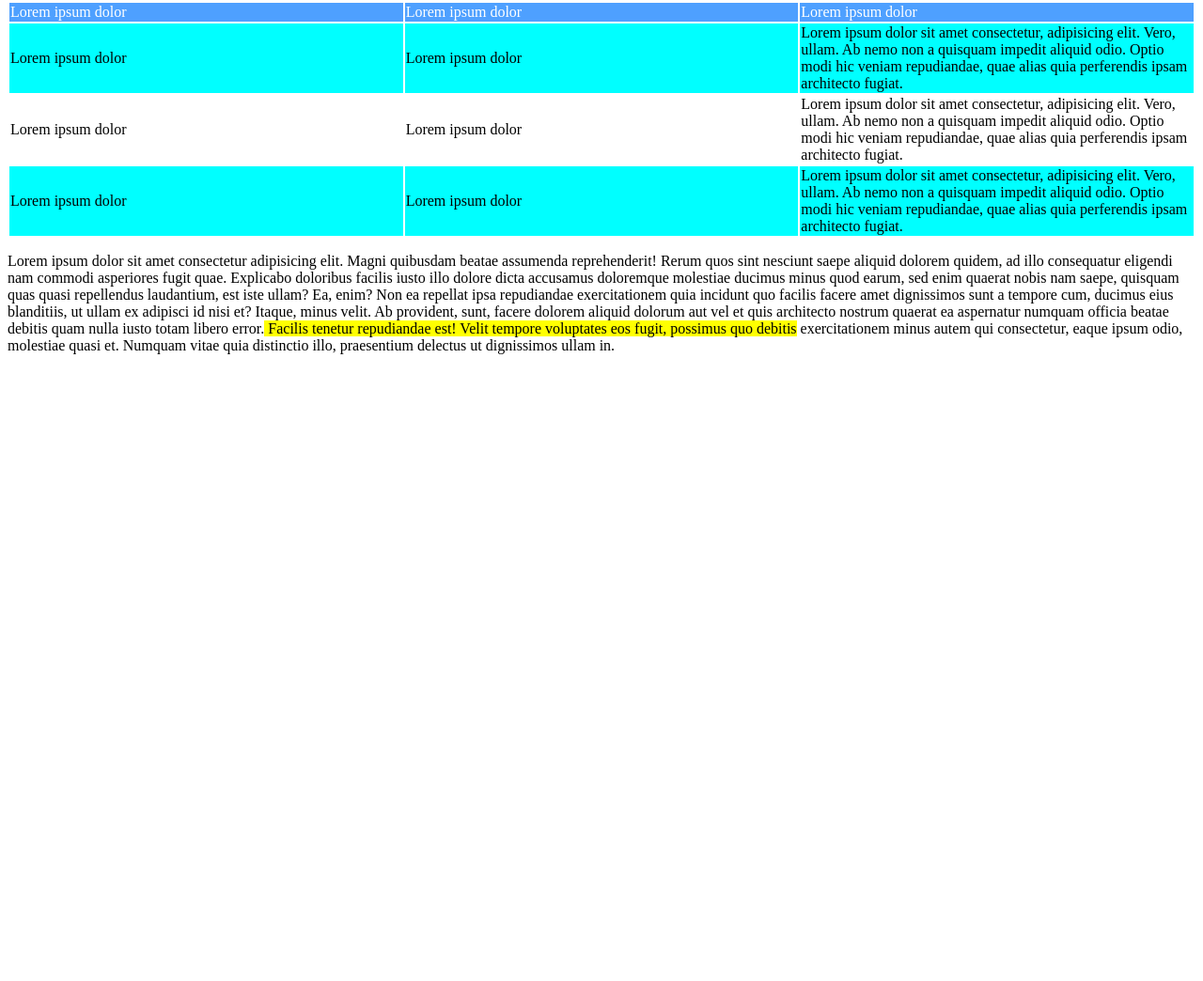
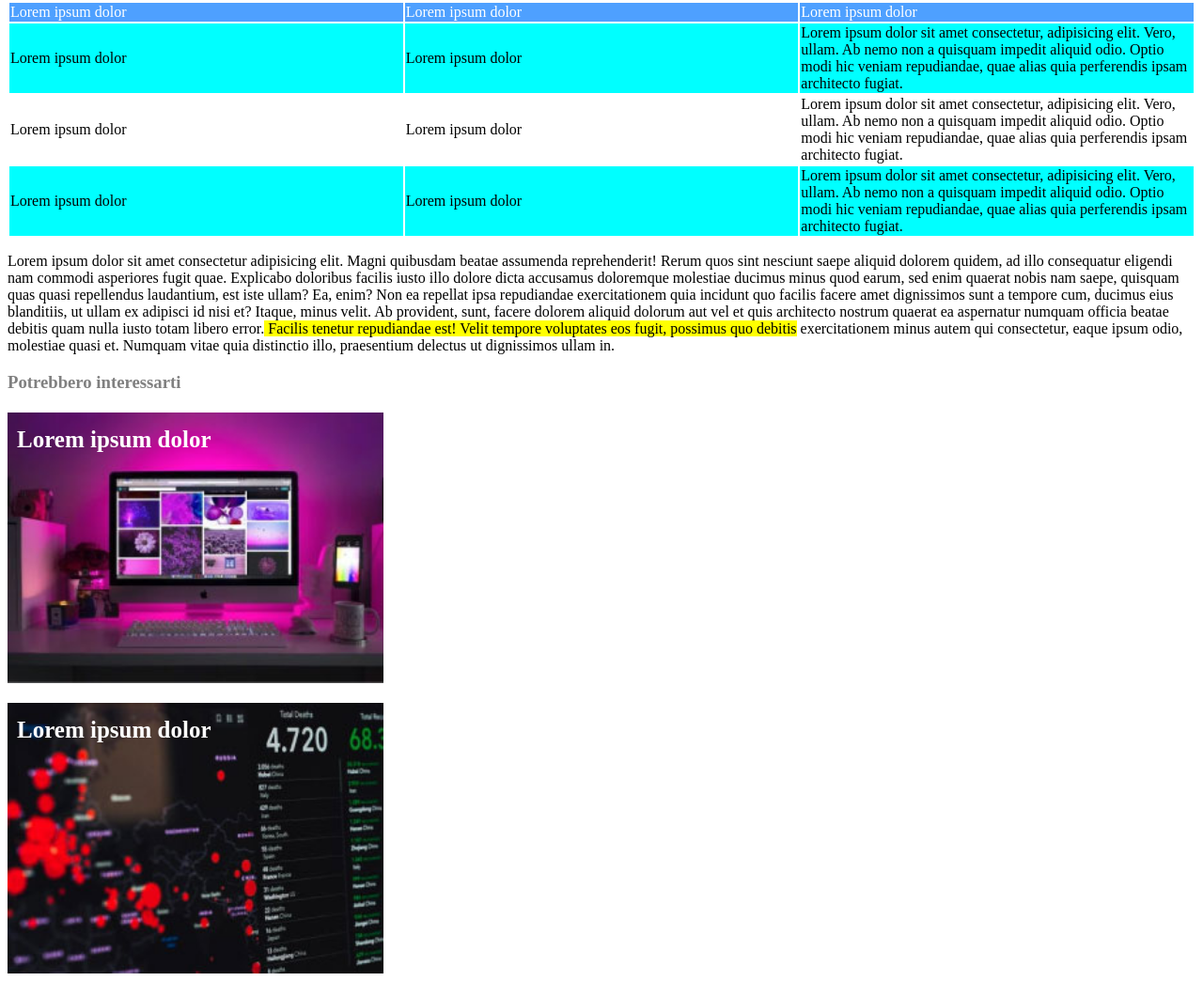
Before and after one commit to pizzi9523/html-css-booleaner, a plain HTML site: page index.html in a window 1280 px wide. Shown: the part 1391-2435 px from the top of the page at 94% size. Before the commit the page ends 1784 px from the top, so only its background shows below. Drawn offline with Linux system fonts and the light colour scheme.

Commit message:
Completo footer

```diff
--- a/css/style.css
+++ b/css/style.css
@@ -1,7 +1,7 @@
 #site_header{
-background-image: url("/img/pattern.png");
-background-color: #4ea0ff;
-height: 10rem;
+  background-image: url("/img/pattern.png");
+  background-color: #4ea0ff;
+  height: 10rem;
 }
 
 #logo{
@@ -15,8 +15,8 @@
 }
 
 .sottotitolo{
-margin: 0;
-color: grey;
+  margin: 0;
+  color: grey;
 }
 
 .data{
@@ -52,3 +52,26 @@
 td{
   width: 32%;
 }
+
+#foot-title{
+  color: grey;
+}
+
+.image-foot{
+  width: 25rem;
+  height: 18rem;
+  background-size: cover;
+}
+
+#monitor{
+  background-image: url("/img/monitor.jpg");
+}
+#graph{
+  background-image: url("/img/graph.jpg");
+}
+
+.image-title-foot{
+  color: white;
+  padding: 15px 10px;
+  font-size: 25px;
+}
--- a/index.html
+++ b/index.html
@@ -16,7 +16,7 @@
     </div>
     <!-- /Logo  -->
   </header>
-  <!-- /Site Header  -->
+  <!-- /#site_header  -->
 
   <main id="site_main">
 
@@ -95,7 +95,16 @@
   </main>
   <!-- /#site_main -->
 
-  <footer id="site_foot"></footer>
+  <footer>
+    <h3 id="foot-title">Potrebbero interessarti</h3>
+    <div class="image-foot" id="monitor">
+      <h2 class="image-title-foot">Lorem ipsum dolor</h2>
+    </div>
+
+    <div class="image-foot" id="graph">
+     <h2 class="image-title-foot">Lorem ipsum dolor</h2>
+    </div>
+  </footer>
   <!-- /#site_foot -->
 </body>
 </html>
```
